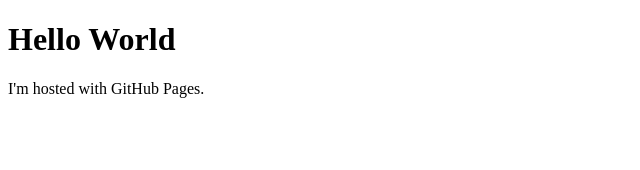
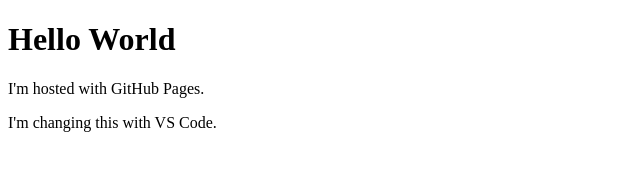
Before and after one commit to Dylan-Shortt/Dylan-Shortt.github.io, a plain HTML site: page index.html in a window 1280 px wide. Shown: the whole page, without its empty margins (0-640 px from the left). Drawn offline with Linux system fonts and the light colour scheme.

Commit message:
Update index.html

```diff
--- a/index.html
+++ b/index.html
@@ -3,5 +3,6 @@
 <body>
 <h1>Hello World</h1>
 <p>I'm hosted with GitHub Pages.</p>
+<p>I'm changing this with VS Code.</p>
 </body>
 </html>
```
